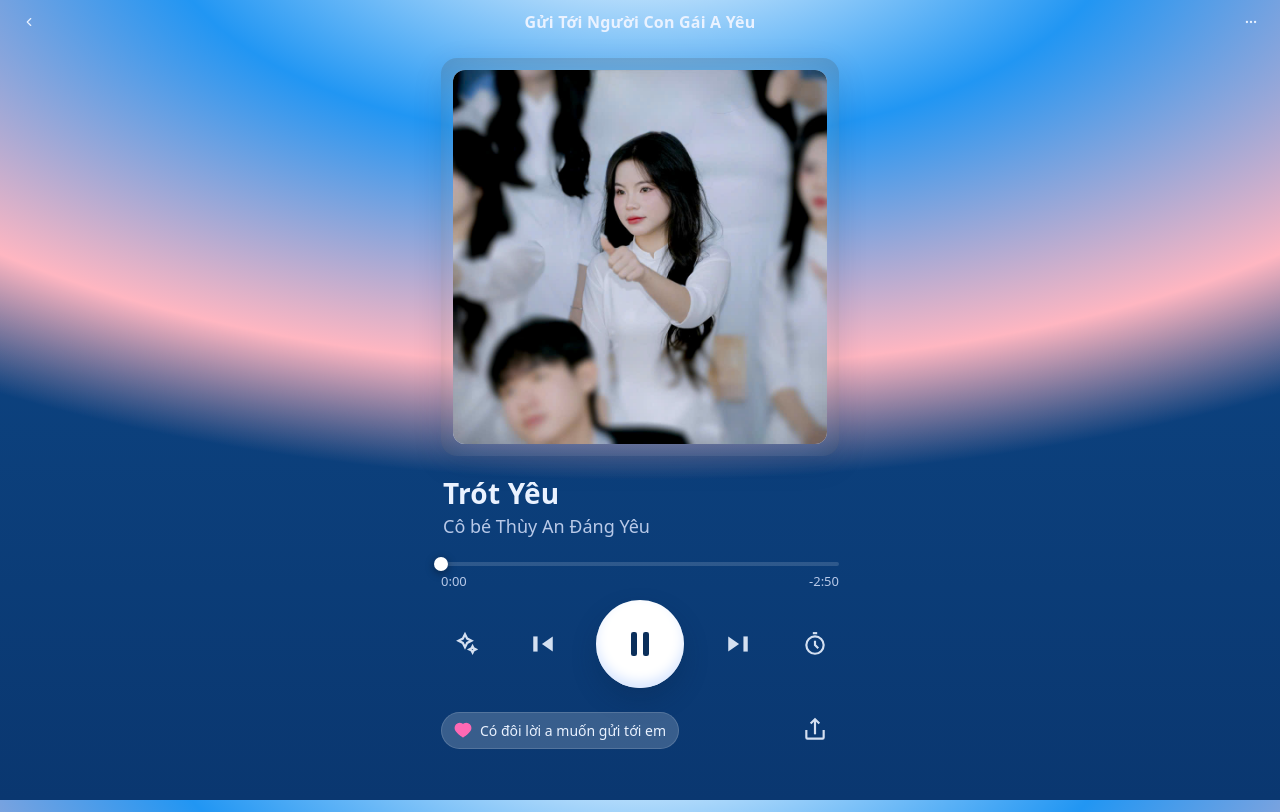
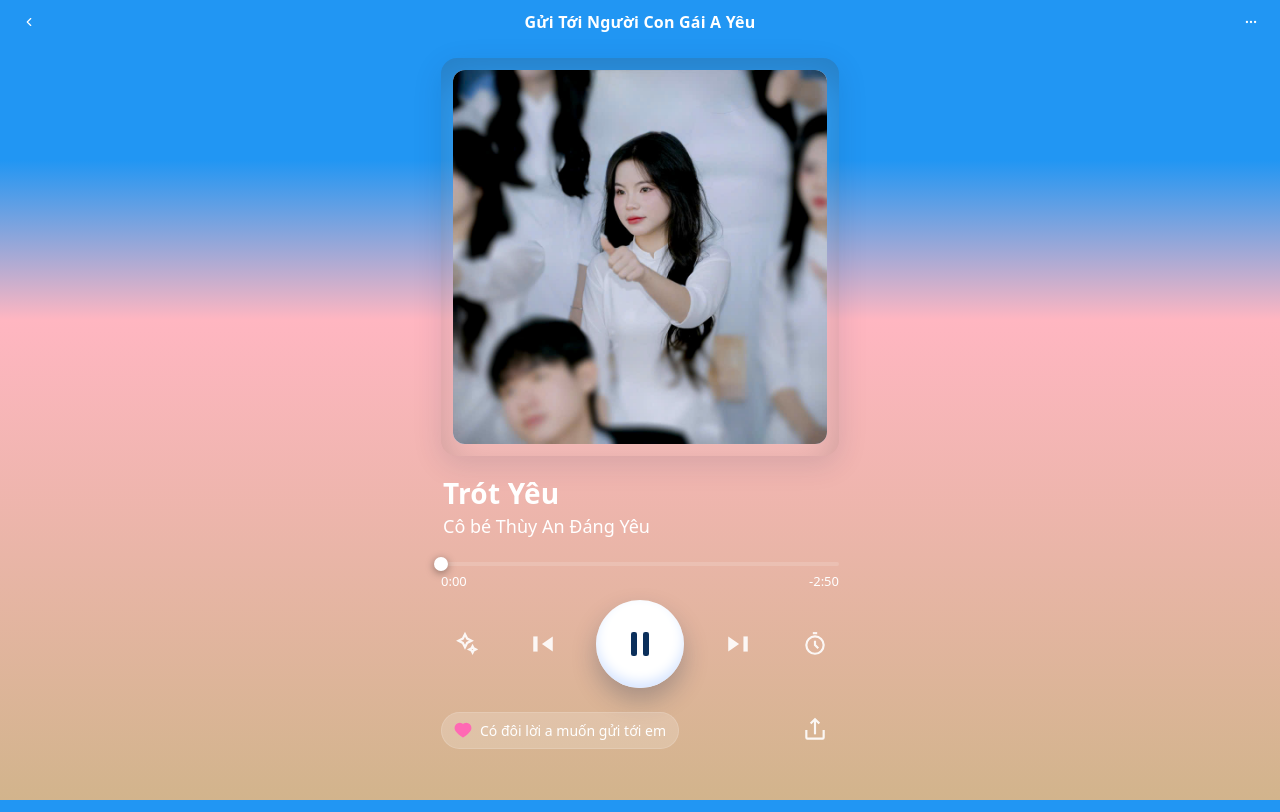
Before and after one commit to Levantu1451020260/Nhac, a plain HTML site: page index.html in a window 1280 px wide. Drawn offline with Linux system fonts and the light colour scheme.

Commit message:
first commit 3

```diff
--- a/index.html
+++ b/index.html
@@ -9,8 +9,8 @@
     --bg:#0e4a8a;           /* xanh đậm nền */
     --bg2:#0a3770;          /* xanh đậm hơn cho gradient */
     --card:#ffffff10;       /* kính mờ nhạt */
-    --text:#eaf2ff;         /* chữ chính */
-    --text-dim:#b8c9e8;     /* chữ nhạt */
+    --text:#fff;         /* chữ chính */
+    --text-dim:#fff;     /* chữ nhạt */
     --accent:#ffffff;       /* trắng cho nút */
     --accent-ghost:#ffffff30;
     --line:#ffffff25;
@@ -23,9 +23,17 @@
     margin:0;
     font-family: system-ui, -apple-system, "Segoe UI", Roboto, Helvetica, Arial, "Apple Color Emoji","Segoe UI Emoji";
     color:var(--text);
+    min-height:100vh;
     background:
-    radial-gradient(1200px 70% at 50% -10%, #fff 0%, #2196f3 40%, #ffb6c1 80%, transparent 100%),
-      linear-gradient(180deg, var(--bg) 0%, var(--bg2) 100%);
+      linear-gradient(
+      to bottom,
+        #2196f3 20%,
+        #ffb6c1 40%,
+        #d2b48c 100%
+      );
+    background-size: cover, cover;
+    background-repeat: no-repeat, no-repeat;
+    background-attachment: fixed, fixed;
   }
 
   /* Thanh trạng thái/tiêu đề */
```
